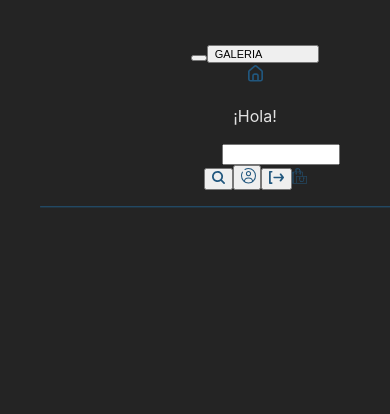
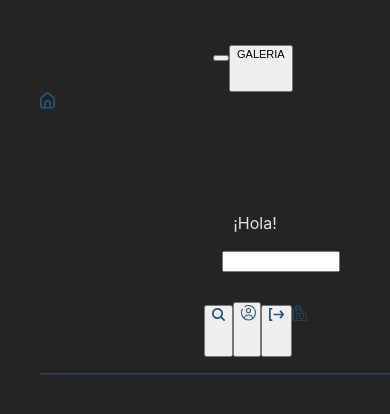
Before and after one commit to angylearns/full_stack-art_gallery, a React (Vite) app in the folder GaleriaColeccionistaFront/: page / in a window 390 px wide. Shown: the top 414 px of the page. Built offline with nearby package versions, Linux system fonts and the light colour scheme.

Commit message:
add styles to responsive

```diff
--- a/GaleriaColeccionistaFront/src/components/login/Login.jsx
+++ b/GaleriaColeccionistaFront/src/components/login/Login.jsx
@@ -3,7 +3,7 @@ import './login.css';
 import login from "../../images/login.svg";
 import logout from "../../images/logout.svg";
 import Navbar from '../navbar/Navbar';
-import Swal from 'sweetalert2'
+import Swal from 'sweetalert2';
 import { handleLogin, handleRegister } from '../../handlers/loginHandler';
 
 
--- a/GaleriaColeccionistaFront/src/components/navbar/Navbar.jsx
+++ b/GaleriaColeccionistaFront/src/components/navbar/Navbar.jsx
@@ -62,24 +62,21 @@ function Navbar() {
 
           <div className='logo-and-gallery-button'>
 
-
             <button className='logo'>
 
               <img src={logo} className='imglogo' alt="" />
 
             </button>
 
-
             <button className='gallery_button'>GALERIA</button>
 
           </div>
 
-          <div className='menu'>
-            <img src={home} className='home' alt="menu" />
+          <div className='home'>
+            <img src={home} className='home' alt="imghome" />
           </div>
 
           <p className='navbaruserhello'>{user ? `Hola, ${user.user_name}` : '¡Hola!'}</p>
-
 
 
           <form className='form'>
@@ -95,8 +92,6 @@ function Navbar() {
           <button className='search'>
             <img src={search} className='imgsearch' alt="" />
           </button>
-
-
 
           {/* PROPS */}
 
--- a/GaleriaColeccionistaFront/src/components/navbar/navbar.css
+++ b/GaleriaColeccionistaFront/src/components/navbar/navbar.css
@@ -23,7 +23,7 @@
 }
 
 .home{
-    padding-top: 65%;
+    padding-top: 1.5%;
 }
 
 .navbaruserhello{
@@ -98,32 +98,31 @@
 }
 @media screen and (max-width: 430px) {
 
-/* .icons-group{
-    display: flex;
-    flex-direction: row;
-    align-items: center;
-    justify-content: space-between;
-    width: 100%;
-    } */
 
 .imglogo {
     display: none;
+
 }
 
 .container-navbar {
     width: 430px;
     height: 102px;
+
 }
 .home{
     width: 15px ;
+    /* padding-right: 60px; */
+    padding-bottom: 40px;
 }
 
 .gallery_button{
     font-size: 11px;
-    padding-right: 55px;
+    /* padding-right: 10px; */
+    padding-bottom: 30px;
 }
 .form{
     padding-left: 12%;
+    padding-bottom: 30px;
 }
 .input-navbar {
     width: 110px;
@@ -132,18 +131,24 @@
 }
 .imgsearch{
     width: 13px;
+    padding-bottom: 30px;
 }
 .imglogin{
     width: 15px;
     height: auto;
+    padding-bottom: 30px;
 }
 .imglogout{
     width: 15px;
+    padding-bottom: 30px;
 }
 
 .shoppingcart{
     width: 15px;
-
+    padding-bottom: 30px;
 }
 
+.logo-and-gallery-button{
+ padding-right: 1%;
 }
+}
```
